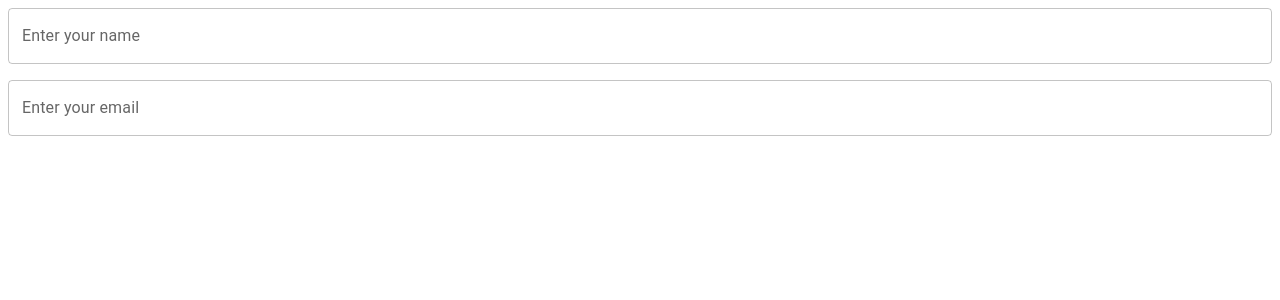
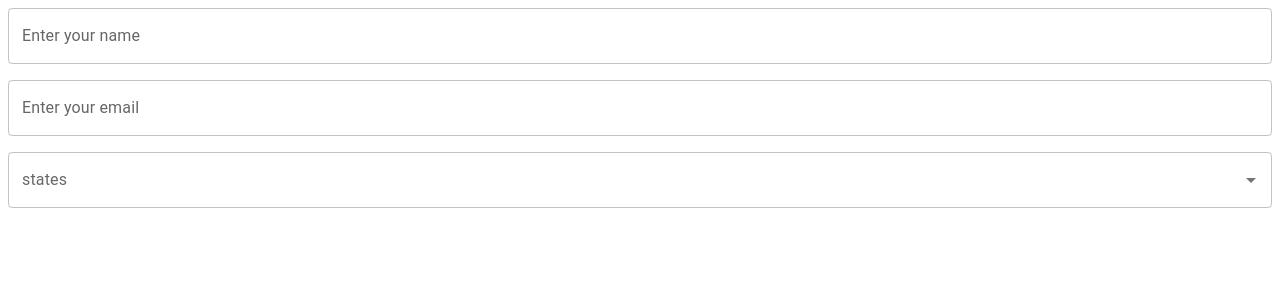
Before and after one commit to abhaythanak/React-hooks-forms, a React (Vite) app: page / in a window 1280 px wide. Shown: the top 300 px of the page. Built offline with nearby package versions, Linux system fonts and the light colour scheme.

Commit message:
MUI  Autocomplete by default tag provided

```diff
--- a/src/users/components/Users.tsx
+++ b/src/users/components/Users.tsx
@@ -1,6 +1,6 @@
 import React from 'react'
 import {useForm} from 'react-hook-form'
-import {Stack, TextField} from '@mui/material';
+import {Autocomplete, Stack, TextField} from '@mui/material';
 import { FormSchema, schema } from '../types/schema';
 import {zodResolver} from '@hookform/resolvers/zod'
 
@@ -17,6 +17,7 @@ const {register,
     <Stack sx={{gap:2}}>
     <TextField {...register('name')} label='Enter your name' error={!!errors.name} helperText={errors.name?.message}/>
     <TextField {...register('email')} label='Enter your email' error={!!errors.email} helperText={errors.email?.message}/>
+    <Autocomplete options={[{id:'1',label:'texes'}]} renderInput={(params) => <TextField {...params} label="states"/>}/>
     </Stack>
   )
 }
```
